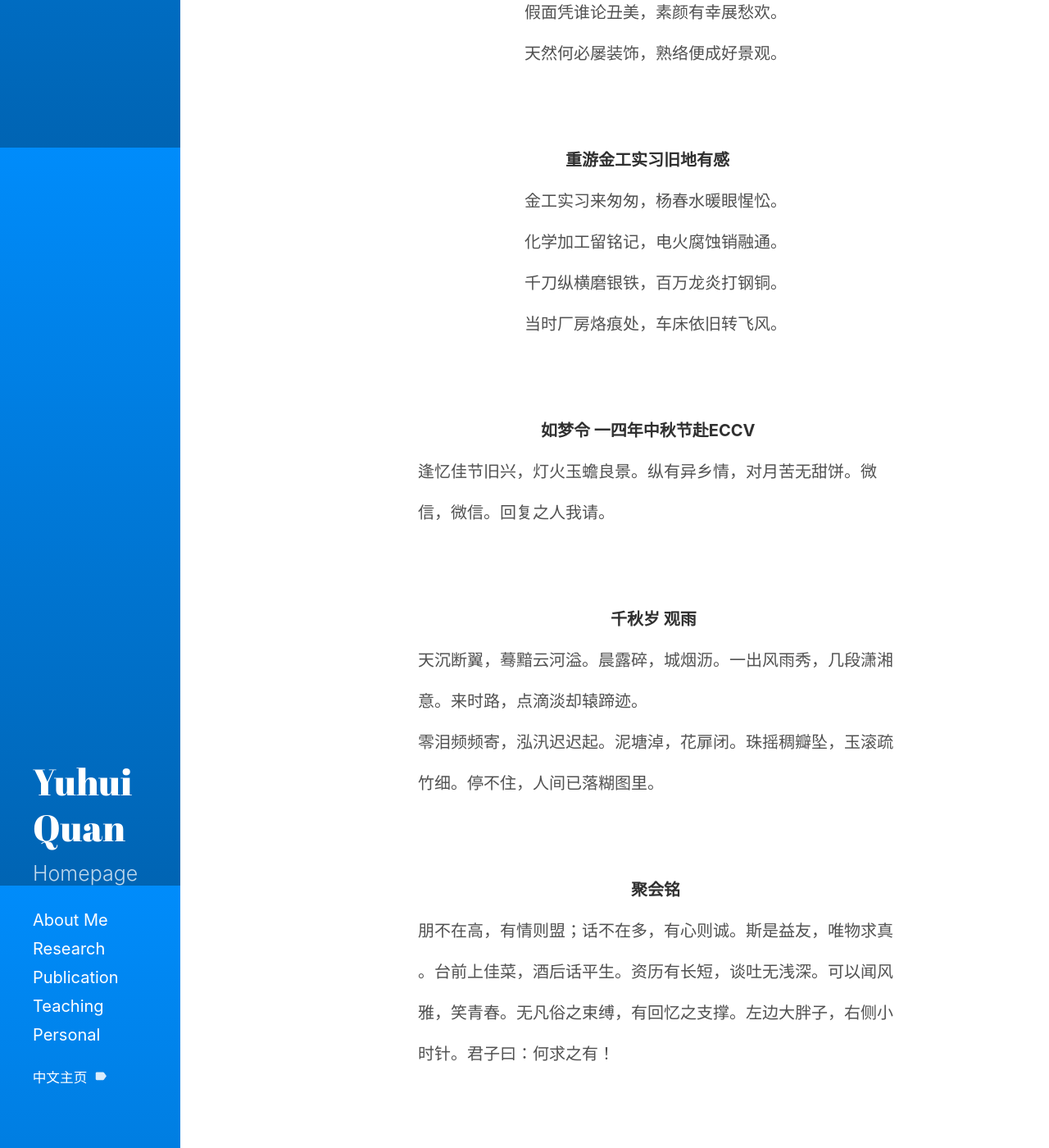
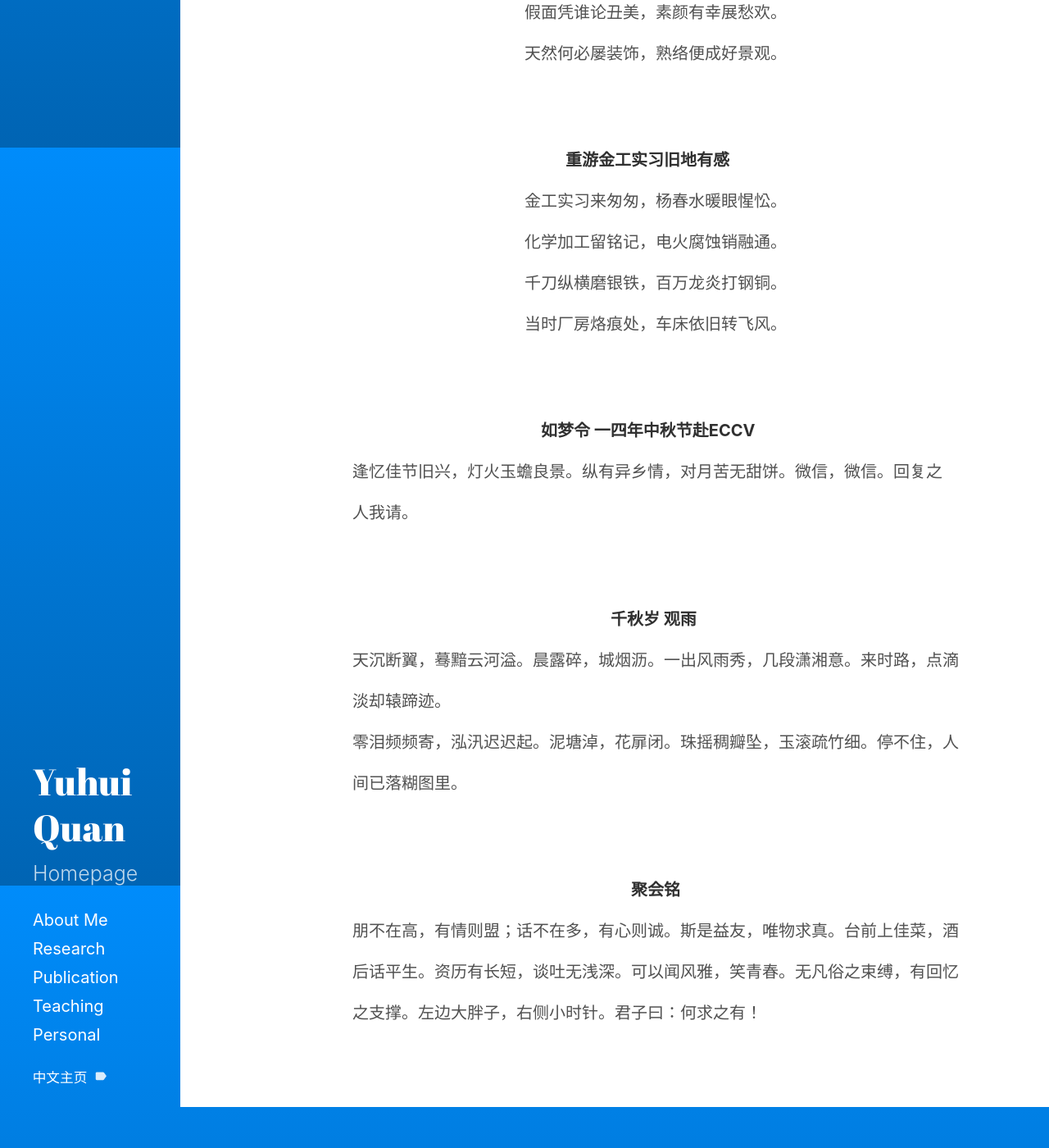
Before and after one commit to csyhquan/csyhquan.github.io, a Jekyll site: the page built from category/poem/poem.md, in a window 1280 px wide and 1400 px high, scrolled down 1620 px. Shown: the whole window at 82% size. Built offline with Jekyll 4.4.1, drawn with Linux system fonts in a browser that asks for light colours; after the commit the page ends 2970 px from its top, so only the background shows below that.

```diff
--- a/category/poem/poem.md
+++ b/category/poem/poem.md
@@ -59,23 +59,22 @@ title:
 <br>
 
 <p>&emsp;&emsp;&emsp;&emsp;&emsp;&emsp;&emsp;&emsp;&emsp;&emsp;&emsp;&emsp;&emsp;&emsp;&emsp;&emsp;&emsp;&emsp;&emsp;&emsp;<strong>如梦令 一四年中秋节赴ECCV</strong></p>
-<p>&emsp;&emsp;&emsp;&emsp;&emsp;&emsp;&emsp;&emsp;&emsp;&emsp;&emsp;&emsp;&ensp;逢忆佳节旧兴，灯火玉蟾良景。纵有异乡情，对月苦无甜饼。微</p>
-<p>&emsp;&emsp;&emsp;&emsp;&emsp;&emsp;&emsp;&emsp;&emsp;&emsp;&emsp;&emsp;&ensp;信，微信。回复之人我请。</p>
+<p>&emsp;&emsp;&emsp;&emsp;&emsp;&emsp;&emsp;&emsp;&ensp;逢忆佳节旧兴，灯火玉蟾良景。纵有异乡情，对月苦无甜饼。微信，微信。回复之</p>
+<p>&emsp;&emsp;&emsp;&emsp;&emsp;&emsp;&emsp;&emsp;&ensp;人我请。</p>
 
 <br>
 <br>
 
 <p>&emsp;&emsp;&emsp;&emsp;&emsp;&emsp;&emsp;&emsp;&emsp;&emsp;&emsp;&emsp;&emsp;&emsp;&emsp;&emsp;&emsp;&emsp;&emsp;&emsp;&emsp;&emsp;&emsp;&emsp;&#8197;<strong>千秋岁 观雨</strong></p>
-<p>&emsp;&emsp;&emsp;&emsp;&emsp;&emsp;&emsp;&emsp;&emsp;&emsp;&emsp;&emsp;&ensp;天沉断翼，蓦黯云河溢。晨露碎，城烟沥。一出风雨秀，几段潇湘</p>
-<p>&emsp;&emsp;&emsp;&emsp;&emsp;&emsp;&emsp;&emsp;&emsp;&emsp;&emsp;&emsp;&ensp;意。来时路，点滴淡却辕蹄迹。</p>
-<p>&emsp;&emsp;&emsp;&emsp;&emsp;&emsp;&emsp;&emsp;&emsp;&emsp;&emsp;&emsp;&ensp;零泪频频寄，泓汛迟迟起。泥塘淖，花扉闭。珠摇稠瓣坠，玉滚疏</p>
-<p>&emsp;&emsp;&emsp;&emsp;&emsp;&emsp;&emsp;&emsp;&emsp;&emsp;&emsp;&emsp;&ensp;竹细。停不住，人间已落糊图里。</p>
+<p>&emsp;&emsp;&emsp;&emsp;&emsp;&emsp;&emsp;&emsp;&ensp;天沉断翼，蓦黯云河溢。晨露碎，城烟沥。一出风雨秀，几段潇湘意。来时路，点滴</p>
+<p>&emsp;&emsp;&emsp;&emsp;&emsp;&emsp;&emsp;&emsp;&ensp;淡却辕蹄迹。</p>
+<p>&emsp;&emsp;&emsp;&emsp;&emsp;&emsp;&emsp;&emsp;&ensp;零泪频频寄，泓汛迟迟起。泥塘淖，花扉闭。珠摇稠瓣坠，玉滚疏竹细。停不住，人</p>
+<p>&emsp;&emsp;&emsp;&emsp;&emsp;&emsp;&emsp;&emsp;&ensp;间已落糊图里。</p>
 
 <br>
 <br>
 
 <p>&emsp;&emsp;&emsp;&emsp;&emsp;&emsp;&emsp;&emsp;&emsp;&emsp;&emsp;&emsp;&emsp;&emsp;&emsp;&emsp;&emsp;&emsp;&emsp;&emsp;&emsp;&emsp;&emsp;&emsp;&emsp;&ensp;<strong>聚会铭</strong></p>
-<p>&emsp;&emsp;&emsp;&emsp;&emsp;&emsp;&emsp;&emsp;&emsp;&emsp;&emsp;&emsp;&ensp;朋不在高，有情则盟；话不在多，有心则诚。斯是益友，唯物求真</p>
-<p>&emsp;&emsp;&emsp;&emsp;&emsp;&emsp;&emsp;&emsp;&emsp;&emsp;&emsp;&emsp;&ensp;。台前上佳菜，酒后话平生。资历有长短，谈吐无浅深。可以闻风</p>
-<p>&emsp;&emsp;&emsp;&emsp;&emsp;&emsp;&emsp;&emsp;&emsp;&emsp;&emsp;&emsp;&ensp;雅，笑青春。无凡俗之束缚，有回忆之支撑。左边大胖子，右侧小</p>
-<p>&emsp;&emsp;&emsp;&emsp;&emsp;&emsp;&emsp;&emsp;&emsp;&emsp;&emsp;&emsp;&ensp;时针。君子曰：何求之有！</p>
+<p>&emsp;&emsp;&emsp;&emsp;&emsp;&emsp;&emsp;&emsp;&ensp;朋不在高，有情则盟；话不在多，有心则诚。斯是益友，唯物求真。台前上佳菜，酒</p>
+<p>&emsp;&emsp;&emsp;&emsp;&emsp;&emsp;&emsp;&emsp;&ensp;后话平生。资历有长短，谈吐无浅深。可以闻风雅，笑青春。无凡俗之束缚，有回忆</p>
+<p>&emsp;&emsp;&emsp;&emsp;&emsp;&emsp;&emsp;&emsp;&ensp;之支撑。左边大胖子，右侧小时针。君子曰：何求之有！</p>
```
